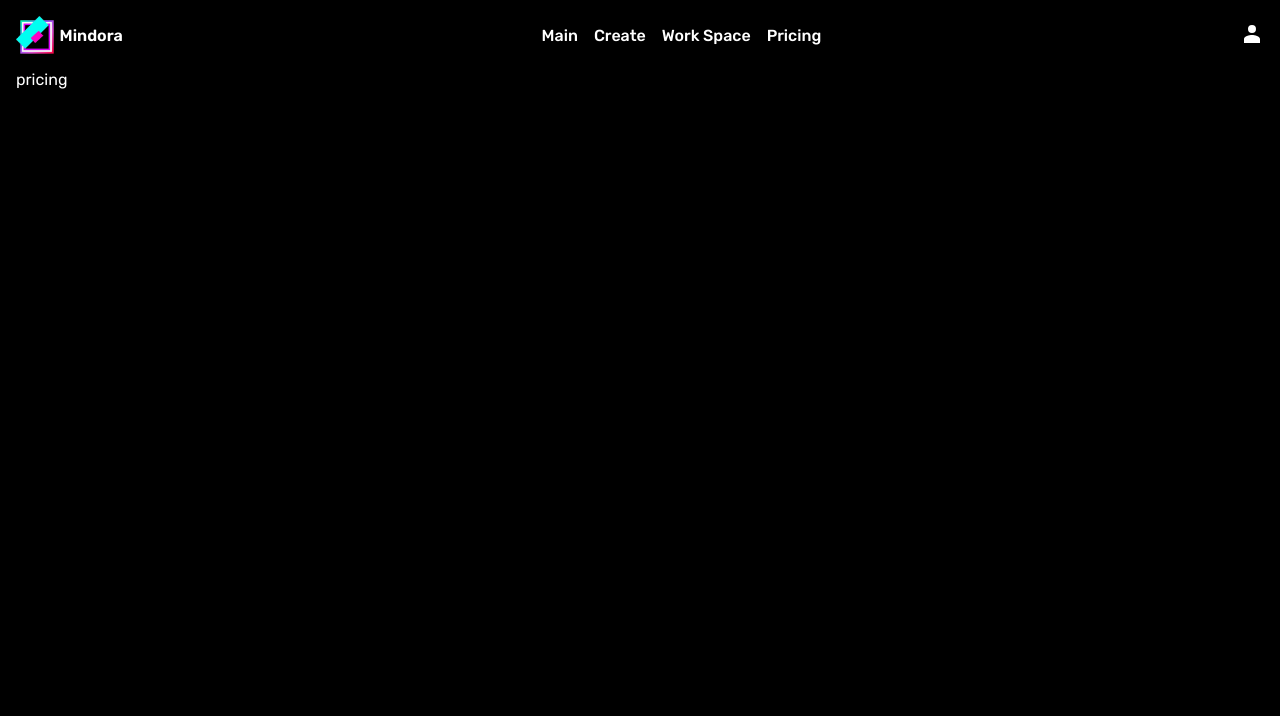
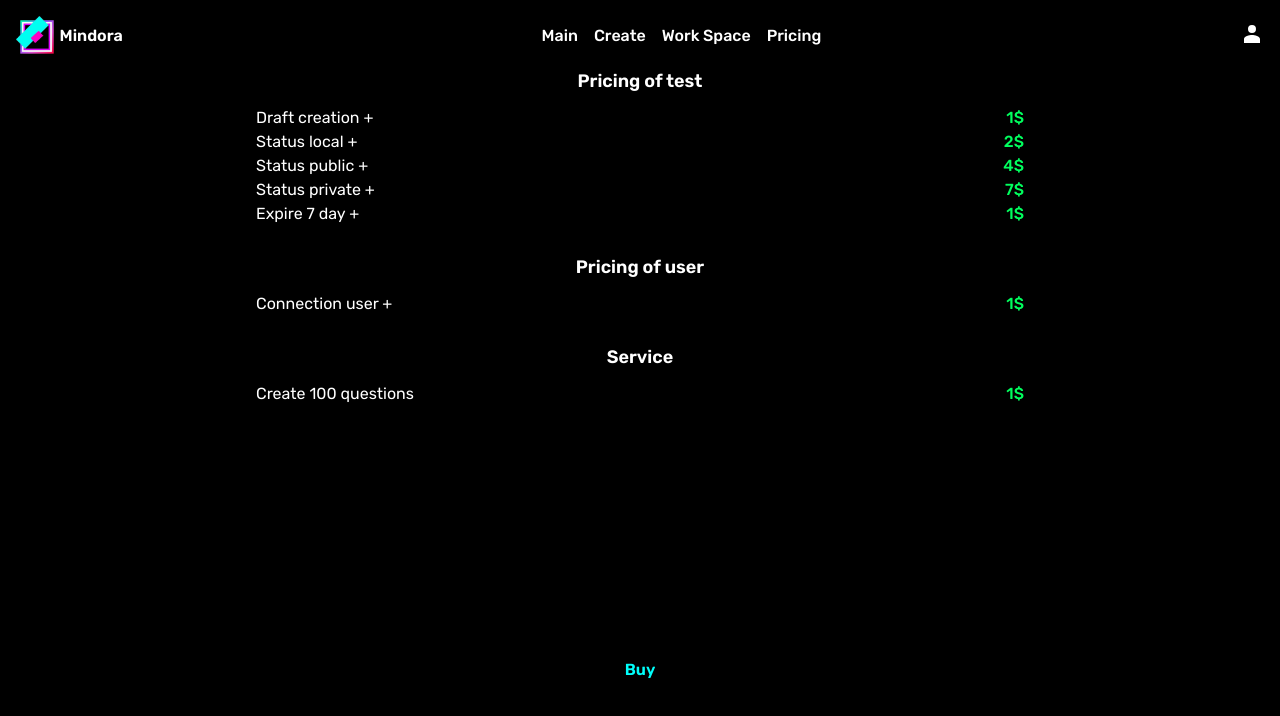
Before and after one commit to elfasatasa/Mindora-by-ELFASA-TASA, a Next.js app: page /en/pricing in a window 1280 px wide. Shown: the top 716 px of the page. Built offline with nearby package versions, Linux system fonts and the light colour scheme; no server answers.

Commit message:
added pricing

```diff
--- a/messages/en.json
+++ b/messages/en.json
@@ -1,4 +1,12 @@
 
 {
-    "hello" : "hello"
+    "hello" : "hello",
+    "sign_out": "Sign out",
+    "main": "Main",
+    "create": "Create",
+    "work_space": "Work Space",
+    "pricing": "Pricing",
+    "dashboard": "Dashboard",
+    "users": "Users",
+    "tests": "tests"
 }
--- a/messages/ru.json
+++ b/messages/ru.json
@@ -1,4 +1,11 @@
-
 {
-    "hello" : "привет"
+    "hello": "Привет",
+    "sign_out": "Выйти",
+    "main": "Главная",
+    "create": "Создать",
+    "work_space": "Рабочее пространство",
+    "pricing": "Цены",
+    "dashboard": "Панель",
+    "users": "Пользователи",
+    "tests": "Тесты"
 }
--- a/messages/uz.json
+++ b/messages/uz.json
@@ -1,4 +1,11 @@
-
 {
-    "hello" : "salom"
+    "hello": "Salom",
+    "sign_out": "Chiqish",
+    "main": "Asosiy",
+    "create": "Yaratish",
+    "work_space": "Ish joyi",
+    "pricing": "Narxlar",
+    "dashboard": "Boshqaruv",
+    "users": "Foydalanuvchilar",
+    "tests": "Testlar"
 }
--- /dev/null
+++ b/src/app/[locale]/(site)/pricing/Pricing.module.scss
@@ -0,0 +1,29 @@
+
+.title {
+    text-align: center;
+    font-size: var(--fz18);
+    font-weight: var(--fw600);
+    @media screen and (max-width: 576px) {
+        font-size: var(--fz16);
+    }
+}
+
+.services {
+    padding: 4px 0;
+    margin: 0 auto;
+    max-width: 768px;
+    display: flex;
+    justify-content: space-between;
+    font-weight: var(--fw400);
+
+}
+.price {
+    font-weight: var(--fw500);
+      color: var(--green);
+}
+.getService {
+  text-align: center;
+  color: var(--cyan);
+    font-weight: var(--fw600);
+
+}
--- a/src/app/[locale]/(site)/pricing/page.tsx
+++ b/src/app/[locale]/(site)/pricing/page.tsx
@@ -1,9 +1,76 @@
 
+import { useTranslations } from "next-intl"
+import styles from "./Pricing.module.scss"
 
-
-export default function Pricing () {
+export default function Pricing() {
+    const t = useTranslations()
 
     return (
-        <div>pricing</div>
+        <div>
+            <div>
+                <div className={styles.title}>Pricing of test</div>
+                <br />
+                <div className={styles.services}>
+                    <span>Draft creation +</span>
+                    <span className={styles.price}>1$</span>
+                </div>
+                  <div className={styles.services}>
+                    <span>Status local +</span>
+                    <span className={styles.price}>2$</span>
+                </div>
+                  <div className={styles.services}>
+                    <span>Status public +</span>
+                    <span className={styles.price}>4$</span>
+                </div>
+                 <div className={styles.services}>
+                    <span>Status private +</span>
+                    <span className={styles.price}>7$</span>
+                </div>
+                   <div className={styles.services}>
+                    <span>Expire 7 day +</span>
+                    <span className={styles.price}>1$</span>
+                </div>
+                <br />
+                <br />
+            </div>
+           <div>
+                <div className={styles.title}>Pricing of user</div>
+                <br />
+                <div className={styles.services}>
+                    <span>Connection user +</span>
+                    <span className={styles.price}>1$</span>
+                </div>
+                <br />
+                <br />
+            </div>
+          <div>
+                <div className={styles.title}>Service</div>
+                <br />
+                <div className={styles.services}>
+                    <span>Create 100 questions</span>
+                    <span className={styles.price}>1$</span>
+                </div>
+                <br />
+                <br />
+            </div>
+
+<br />
+<br />
+<br />
+<br />
+<br />
+<br />
+<br />
+<br />
+<br />
+<br />
+<br />
+<br />
+<br />
+<br />
+
+         <div className={styles.getService}>Buy </div>
+
+        </div>
     )
 }
--- a/src/components/Menu/Menu.tsx
+++ b/src/components/Menu/Menu.tsx
@@ -6,9 +6,11 @@ import logotype from "../../../public/assets/img/elfasatasa.png"
 
 import styles from "./Menu.module.scss"
 import { useSession } from "next-auth/react";
+import { useTranslations } from "next-intl";
 
 export default function Menu() {
     const { data: session, status } = useSession()
+    const t = useTranslations()
 
     return (
         <div>
@@ -20,30 +22,30 @@ export default function Menu() {
                 <menu className={styles.pc__menu}>
                     <ul>
                         <li>
-                            <Link href={"/"}>Main</Link>
+                            <Link href={"/"}>{t("main")}</Link>
                         </li>
                         <li>
-                            <Link href={"/create"}>Create</Link>
+                            <Link href={"/create"}>{t("create")}</Link>
                         </li>
                         <li>
-                            <Link href={"/workspace"}>Work Space</Link>
+                            <Link href={"/workspace"}>{t("work_space")}</Link>
                         </li>
                         <li>
-                            <Link href={"/pricing"}>Pricing</Link>
+                            <Link href={"/pricing"}>{t("pricing")}</Link>
                         </li>
                         {session?.user.role == "admin" ? <>
 
                             <li>
-                                <Link href={"/dashboard"}>Dashboard</Link>
+                                <Link href={"/dashboard"}>{t("dashboard")}</Link>
 
 
                             </li>
                             <li>
-                                <Link href={"/dashboard/tests"}>Tests</Link>
+                                <Link href={"/dashboard/tests"}>{t("tests")}</Link>
 
                             </li>
                             <li>
-                                <Link href={"/dashboard/Users"}>Users</Link>
+                                <Link href={"/dashboard/Users"}>{t("users")}</Link>
                             </li>
                         </> : ""}
                     </ul>
```
Also changed, not shown: src/app/[locale]/(site)/profile/Profile.module.scss (+49 -2 lines), src/app/[locale]/(site)/profile/page.tsx (+47 -5 lines).
